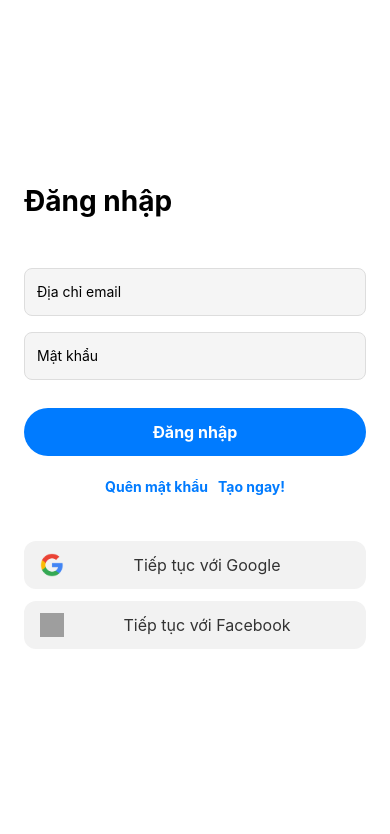
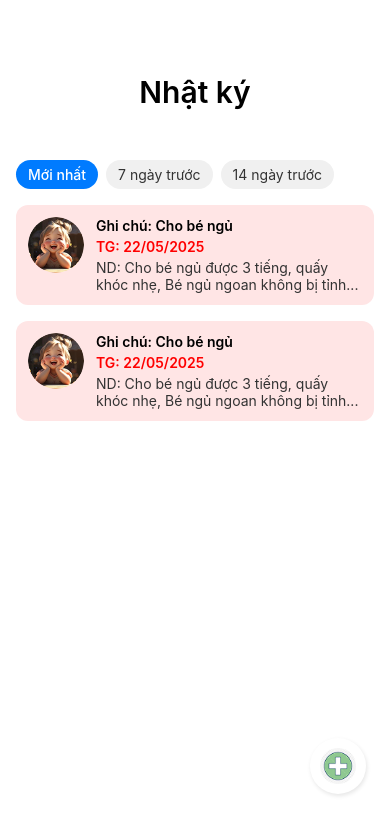
Before and after one commit to QuangVinhNguyen2004/DATT_Lich_Tre_Em, a React Native app: screen /Diary in a window 390 px wide. Shown: the top 834 px of the page. Built offline with nearby package versions, Linux system fonts and the light colour scheme; grey boxes are pictures that could not be loaded.

Commit message:
Giao diện trang nhật ký

```diff
--- a/App.js
+++ b/App.js
@@ -8,6 +8,7 @@ import PostScreen from './screens/PostScreen';
 import NotificationScreen from './screens/NotificationScreen';
 import PassResetScreen from './screens/PassReset';
 import PasswordResetNoticeScreen from './screens/NotiReset';
+import DiaryScreen from './screens/DiarySrceen';
 
 import { NavigationContainer } from '@react-navigation/native';
 import { createNativeStackNavigator } from '@react-navigation/native-stack';
@@ -63,6 +64,9 @@ export default function App() {
           <Stack.Screen options={{ headerShown: false }} name="Menu" component={TabNavigator} />
         <Stack.Screen options={{ headerShown: false }} name="PassReset" component={PassResetScreen} />
         <Stack.Screen options={{ headerShown: false }} name="NotiReset" component={PasswordResetNoticeScreen} />
+        <Stack.Screen options={{ headerShown: false }} name="Home" component={HomeScreen} />
+        <Stack.Screen options={{ headerShown: false }} name="Diary" component={DiaryScreen} />
+
         </Stack.Navigator>
       </NavigationContainer>
     </>
--- a/screens/DiarySrceen.js
+++ b/screens/DiarySrceen.js
@@ -1,9 +1,60 @@
-import { Image, StyleSheet, Text, TextInput, TouchableOpacity, View } from 'react-native';
+import React from 'react';
+import {
+  View,
+  Text,
+  StyleSheet,
+  Image,
+  TouchableOpacity,
+  ScrollView,
+} from 'react-native';
 
 const DiaryScreen = () => {
   return (
     <View style={styles.container}>
-    <Text>DiaryScreen</Text>
+      {/* Tiêu đề */}
+      <Text style={styles.title}>Nhật ký</Text>
+
+      {/* Bộ lọc */}
+      <View style={styles.filterContainer}>
+        <TouchableOpacity style={[styles.filterBtn, styles.activeBtn]}>
+          <Text style={styles.activeBtnText}>Mới nhất</Text>
+        </TouchableOpacity>
+        <TouchableOpacity style={styles.filterBtn}>
+          <Text style={styles.inactiveBtnText}>7 ngày trước</Text>
+        </TouchableOpacity>
+        <TouchableOpacity style={styles.filterBtn}>
+          <Text style={styles.inactiveBtnText}>14 ngày trước</Text>
+        </TouchableOpacity>
+      </View>
+
+      {/* Danh sách nhật ký */}
+      <ScrollView style={{ marginTop: 16 }}>
+        {[1, 2].map((item, index) => (
+          <View key={index} style={styles.diaryCard}>
+            <View style={styles.row}>
+              <Image
+                source={require('../assets/img/cuoihaha.png')}
+                style={styles.avatar}
+              />
+              <View style={styles.content}>
+                <Text style={styles.noteTitle}>Ghi chú: Cho bé ngủ</Text>
+                <Text style={styles.noteDate}>TG: 22/05/2025</Text>
+                <Text style={styles.noteContent}>
+                  ND: Cho bé ngủ được 3 tiếng, quấy khóc nhẹ, Bé ngủ ngoan không bị tỉnh...
+                </Text>
+              </View>
+            </View>
+          </View>
+        ))}
+      </ScrollView>
+
+      {/* Nút thêm */}
+      <TouchableOpacity style={styles.addButton}>
+        <Image
+          source={require('../assets/img/them1.png')}
+          style={styles.addIcon}
+        />
+      </TouchableOpacity>
     </View>
   );
 };
@@ -11,10 +62,85 @@ const DiaryScreen = () => {
 export default DiaryScreen;
 
 const styles = StyleSheet.create({
-    container: {
-      flex: 1,
-      backgroundColor: '#fff',
-      paddingHorizontal: 24,
-      justifyContent: 'center',
-    }
+  container: {
+    flex: 1,
+    backgroundColor: '#fff',
+    paddingHorizontal: 16,
+    paddingTop: 24,
+  },
+  title: {
+    fontSize: 30,
+    fontWeight: '600',
+    marginTop:50,
+    marginBottom:50,
+   alignSelf:'center'
+  },
+  filterContainer: {
+    flexDirection: 'row',
+    justifyContent: 'flex-start',
+    gap: 8,
+  },
+  filterBtn: {
+    paddingVertical: 6,
+    paddingHorizontal: 12,
+    backgroundColor: '#f0f0f0',
+    borderRadius: 20,
+  },
+  activeBtn: {
+    backgroundColor: '#007BFF',
+  },
+  activeBtnText: {
+    color: '#fff',
+    fontWeight: '500',
+  },
+  inactiveBtnText: {
+    color: '#333',
+  },
+  diaryCard: {
+    backgroundColor: '#FFE5E5',
+    borderRadius: 12,
+    padding: 12,
+    marginBottom: 16,
+  },
+  row: {
+    flexDirection: 'row',
+  },
+  avatar: {
+    width: 56,
+    height: 56,
+    borderRadius: 28,
+    marginRight: 12,
+  },
+  content: {
+    flex: 1,
+  },
+  noteTitle: {
+    fontWeight: '600',
+    marginBottom: 4,
+  },
+  noteDate: {
+    color: 'red',
+    fontWeight: '600',
+    marginBottom: 4,
+  },
+  noteContent: {
+    color: '#333',
+  },
+  addButton: {
+    position: 'absolute',
+    bottom: 50,
+    right: 24,
+    backgroundColor: '#fff',
+    borderRadius: 28,
+    shadowColor: '#000',
+    shadowOpacity: 0.1,
+    shadowOffset: { width: 1, height: 2 },
+    shadowRadius: 4,
+    elevation: 3,
+    padding: 10,
+  },
+  addIcon: {
+    width: 36,
+    height: 36,
+  },
 });
--- a/screens/HomeSrceen.js
+++ b/screens/HomeSrceen.js
@@ -1,7 +1,8 @@
 import { View, Text, StyleSheet, TextInput, Image, ScrollView, TouchableOpacity } from 'react-native';
 import { Ionicons } from '@expo/vector-icons';
-
+import { useNavigation } from '@react-navigation/native';
 const HomeScreen = () => {
+  const navigation = useNavigation();
   return (
     <View style={styles.container}>
       {/* Header */}
@@ -10,8 +11,8 @@ const HomeScreen = () => {
         <TouchableOpacity style={styles.childButton}>
           <Text style={styles.childText}>child ▼</Text>
         </TouchableOpacity>
-        <TouchableOpacity style={styles.bagButton}>
-          <Ionicons name="bag-outline" size={24} color="white" />
+        <TouchableOpacity style={styles.bagButton} onPress={() => navigation.navigate('Diary')}>
+          <Ionicons name="document-outline" size={24} color="white" />
         </TouchableOpacity>
       </View>
 
```
Also changed, not shown: assets/img/cuoihaha.png (added), assets/img/them1.png (added).
